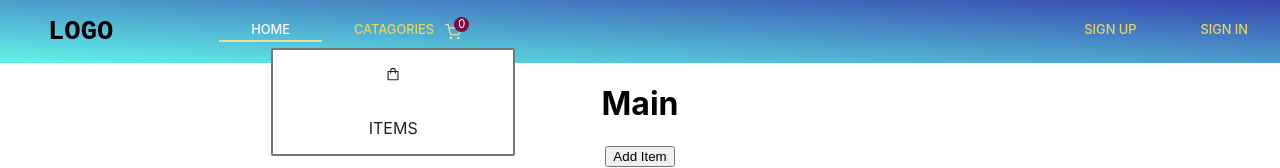
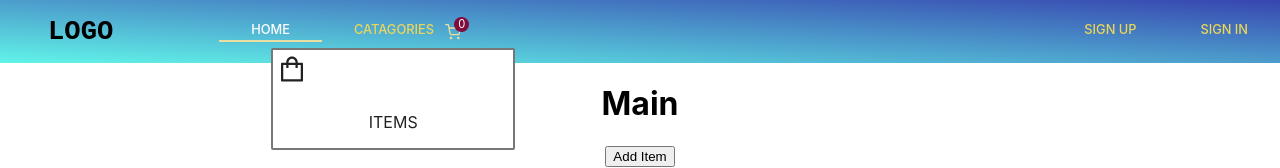
Before and after one commit to ShahedAhmadAhadi/sturdy-octo-invention, a React (Create React App) app in the folder app/: page / in a window 1280 px wide. Shown: the top 168 px of the page. Built offline with nearby package versions, Linux system fonts and the light colour scheme; no server answers; the database is empty.

Commit message:
branch main3 is ahead and not merging

```diff
--- a/app/src/components/cart-dropdown.js
+++ b/app/src/components/cart-dropdown.js
@@ -2,16 +2,16 @@ import React from 'react'
 import './styles/cart_dropdown.css'
 import { FiArrowRight, FiShoppingCart } from 'react-icons/fi'
 import { AiOutlineShopping } from 'react-icons/ai'
-import {useState} from 'react'
+import { useState } from 'react'
 
 function CartDropdown() {
 
     return (
         <div className="cart-dropdown" >
-            <div className="cart-dropdown-left" style={{padding: '1em'}}>
-                    <AiOutlineShopping />
+            <div className="cart-dropdown-left" style={{ padding: '0.1em', fontSize: '2em', justifySelf: 'left' }}>
+                <AiOutlineShopping />
             </div>
-            <div className="cart-dropdown-right" style={{padding: '1em 1em'}}>
+            <div className="cart-dropdown-right" style={{ padding: '1em 1em' }}>
                 items
             </div>
         </div>
--- a/app/src/components/styles/header.css
+++ b/app/src/components/styles/header.css
@@ -1,6 +1,5 @@
 .wrapper{
     display: flex;
-    /* background-image: linear-gradient(to right, #c9c 30%, #55bbb2); */
     background: linear-gradient(to left bottom, #3334aa -10%, #12eeddaa);
     padding: 0 0 0 2rem;
     font-size: 0.8rem;
--- a/app/src/components/styles/styles.css
+++ b/app/src/components/styles/styles.css
@@ -10,7 +10,6 @@ form{
     display: flex;
     flex-direction: column;
     width: 320px;
-    /* margin-top: -3rem; */
     padding: 1rem;
     border-radius: 7px;
     box-shadow: 1px 1px 4px 4px #eee;
@@ -36,7 +35,6 @@ input[type="submit"]{
     padding: 0.7rem 0.5rem;
     border: none;
     background: linear-gradient(to left bottom, #3334aa -10%, #12eedd);
-    /* background-image: linear-gradient(to left bottom, #c9c 30%, #55bbb2); */
     color: white;
     font-weight: 550;
     font-size: 0.9rem;
```
Also changed, not shown: app/src/App.js (+4 -4 lines).
